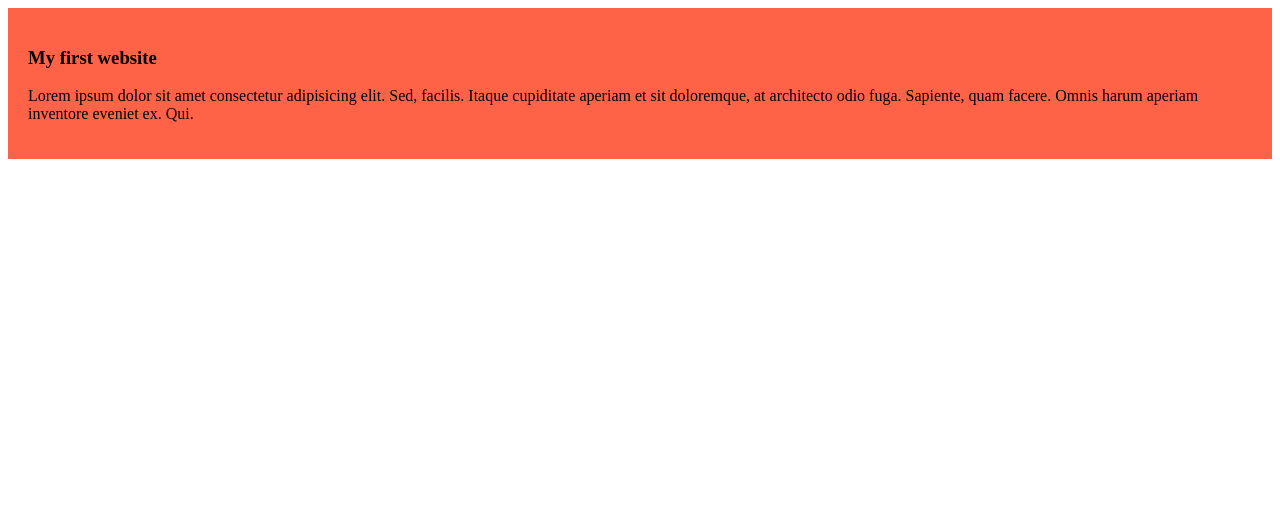
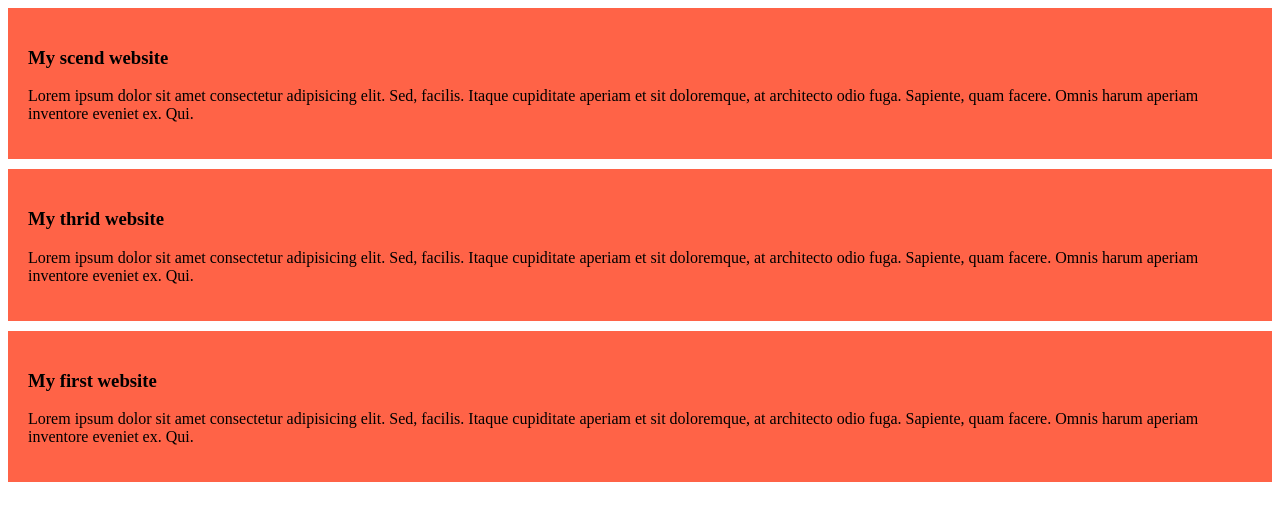
Before and after one commit to MD-SHihAb1/my-simple-website, a plain HTML site: page index.html in a window 1280 px wide. Drawn offline with Linux system fonts and the light colour scheme.

Commit message:
added scend and third blog

```diff
--- a/index.html
+++ b/index.html
@@ -7,6 +7,17 @@
     <link rel="stylesheet" href="style/blog.css">
 </head>
 <body>
+
+    <div>
+        <h3>My scend website</h3>
+        <p>Lorem ipsum dolor sit amet consectetur adipisicing elit. Sed, facilis. Itaque cupiditate aperiam et sit doloremque,
+             at architecto odio fuga. Sapiente, quam facere. Omnis harum aperiam inventore eveniet ex. Qui.</p>
+    </div>
+    <div>
+        <h3>My thrid website</h3>
+        <p>Lorem ipsum dolor sit amet consectetur adipisicing elit. Sed, facilis. Itaque cupiditate aperiam et sit doloremque,
+             at architecto odio fuga. Sapiente, quam facere. Omnis harum aperiam inventore eveniet ex. Qui.</p>
+    </div>
     <div>
         <h3>My first website</h3>
         <p>Lorem ipsum dolor sit amet consectetur adipisicing elit. Sed, facilis. Itaque cupiditate aperiam et sit doloremque,
--- a/style/blog.css
+++ b/style/blog.css
@@ -1,4 +1,5 @@
 div{
     background-color: tomato;
     padding: 20px;
+    margin-bottom: 10px;
 }
```
